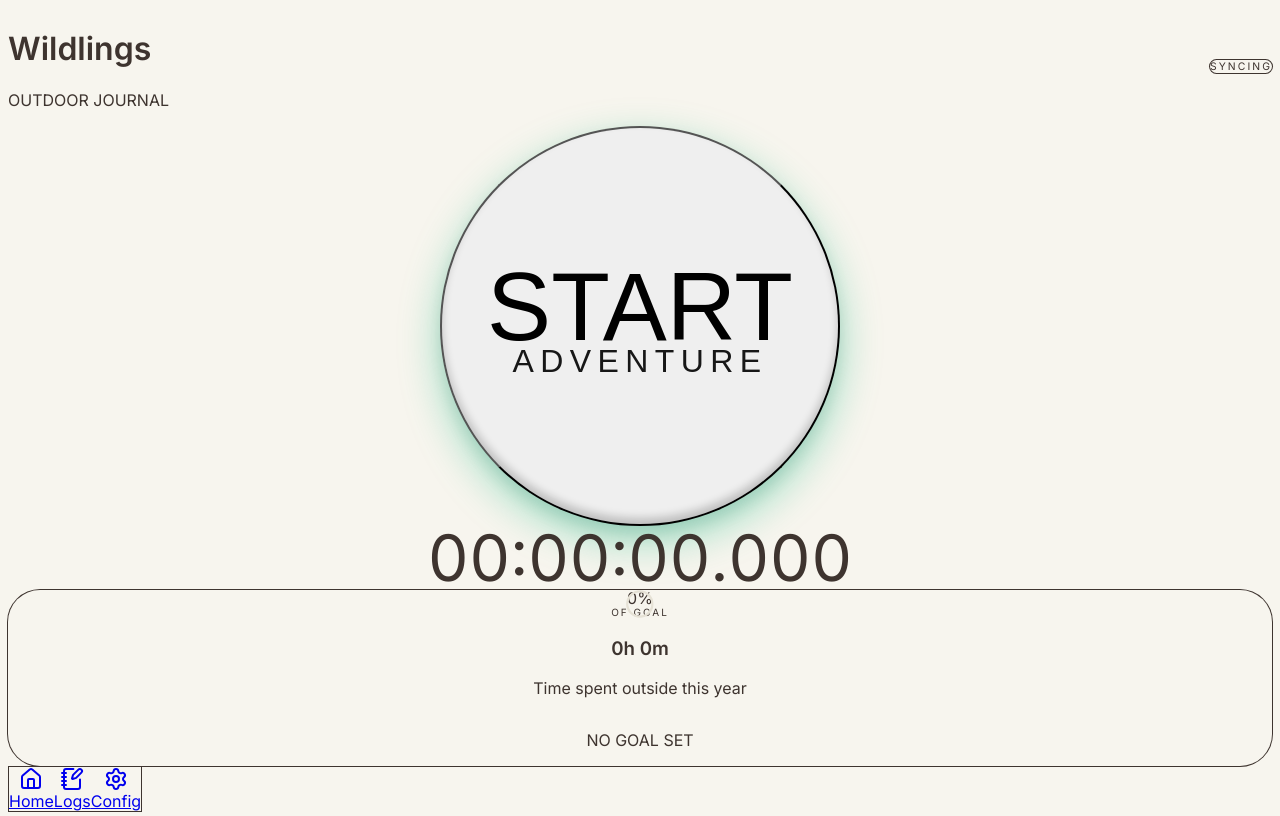
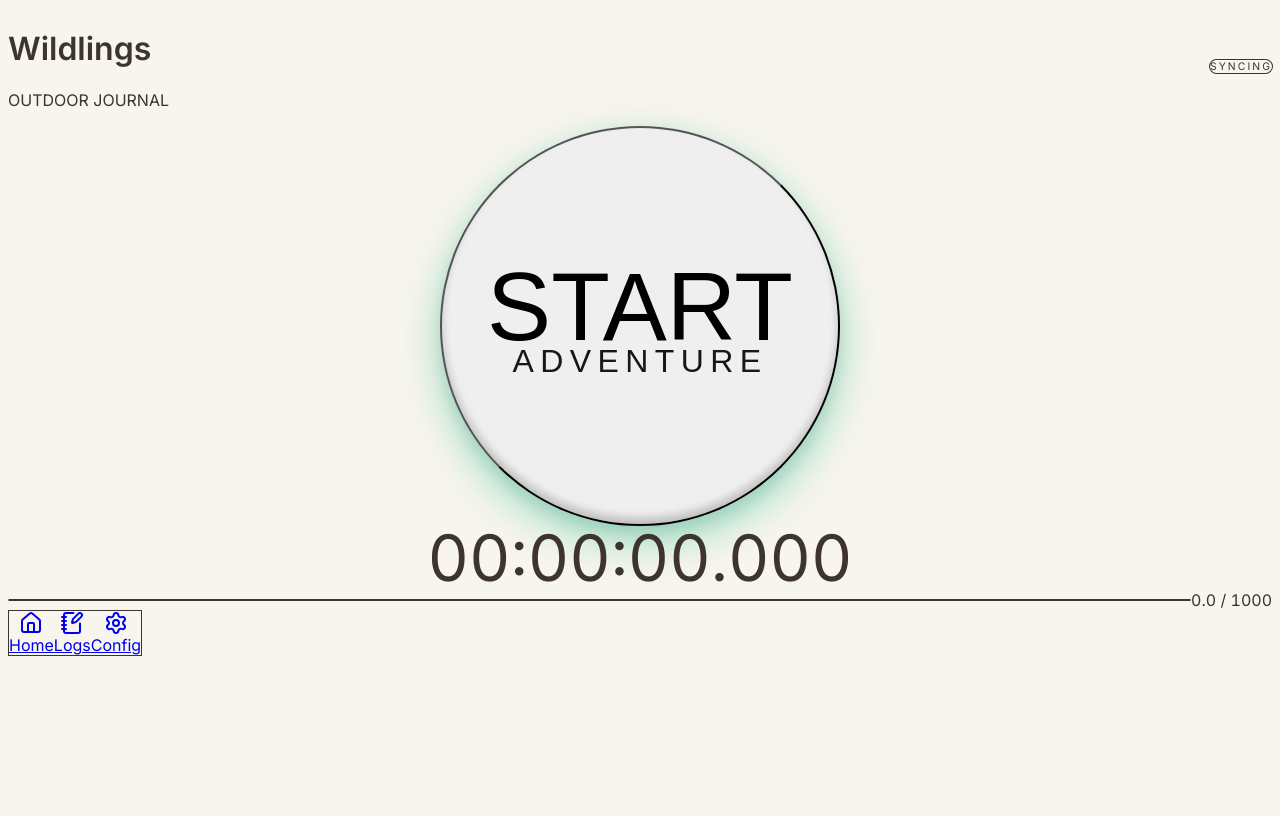
Before and after one commit to BrianMcBrayer/wildlings, a React (Vite) app in the folder app/: page / in a window 1280 px wide. Built offline with nearby package versions, Linux system fonts and the light colour scheme; no server answers.

Commit message:
fix(ui): use theme colors for StatsSummary progress bar
Replaces the black placeholder styles with 'wild-moss' and 'wild-sand' to match the application theme. Also updates the component to a linear layout.

```diff
--- a/app/src/components/StatsSummary.tsx
+++ b/app/src/components/StatsSummary.tsx
@@ -1,6 +1,5 @@
 import React from 'react';
 import type { WildlingsDb } from '../db/db';
-import { formatDurationHours } from '../db/stats';
 import { useStats } from '../hooks/useStats';
 
 type StatsSummaryProps = {
@@ -9,67 +8,21 @@ type StatsSummaryProps = {
 };
 
 export const StatsSummary = ({ db, year }: StatsSummaryProps) => {
-  const { yearHours, allTimeHours, yearlyGoalHours } = useStats(db, { year });
+  const { yearHours, yearlyGoalHours } = useStats(db, { year });
+  const effectiveGoal = yearlyGoalHours && yearlyGoalHours > 0 ? yearlyGoalHours : 1000;
 
-  const progressPercent =
-    yearlyGoalHours && yearlyGoalHours > 0
-      ? Math.min(100, Math.round((yearHours / yearlyGoalHours) * 100))
-      : 0;
-  const yearHoursLabel = formatDurationHours(yearHours);
-  const allTimeHoursLabel = formatDurationHours(allTimeHours);
+  const progressPercent = Math.min(100, (yearHours / effectiveGoal) * 100);
 
   return (
-    <div className="flex flex-col gap-6">
-      <div className="relative overflow-hidden rounded-[2rem] bg-white p-8 shadow-xl shadow-wild-sand/20 ring-1 ring-wild-sand transition-all hover:shadow-2xl hover:shadow-wild-sand/40">
-        <div className="flex flex-col items-center justify-center text-center">
-          <div className="relative mb-6 flex h-48 w-48 items-center justify-center">
-            {/* Background Circle */}
-            <svg className="absolute h-full w-full -rotate-90" viewBox="0 0 100 100">
-              <circle
-                cx="50"
-                cy="50"
-                r="45"
-                fill="none"
-                stroke="#E6E2D6"
-                strokeWidth="8"
-                strokeLinecap="round"
-              />
-              {/* Progress Circle */}
-              <circle
-                cx="50"
-                cy="50"
-                r="45"
-                fill="none"
-                stroke={yearHours > 0 ? '#2B4B3F' : 'transparent'}
-                strokeWidth="8"
-                strokeDasharray={`${progressPercent * 2.83}, 283`}
-                strokeLinecap="round"
-                className="transition-all duration-1000 ease-out"
-              />
-            </svg>
-
-            <div className="flex flex-col items-center gap-1">
-              <span className="font-serif text-5xl font-bold text-wild-moss leading-none">
-                {progressPercent}%
-              </span>
-              <span className="text-[10px] font-bold uppercase tracking-[0.2em] text-wild-stone/70">
-                Of Goal
-              </span>
-            </div>
-          </div>
-
-          <div className="space-y-1">
-            <h3 className="font-serif text-3xl font-medium text-wild-bark">{yearHoursLabel}</h3>
-            <p className="text-sm font-medium text-wild-stone">Time spent outside this year</p>
-          </div>
-
-          <div className="mt-6 flex items-center justify-center gap-2 rounded-full bg-wild-paper px-4 py-2">
-            <div className="h-1.5 w-1.5 rounded-full bg-wild-clay" />
-            <p className="text-xs font-bold uppercase tracking-widest text-wild-stone">
-              {yearlyGoalHours ? `Goal: ${yearlyGoalHours}h` : 'No goal set'}
-            </p>
-          </div>
-        </div>
+    <div className="flex w-full items-center gap-4 py-8">
+      <div className="h-3 flex-1 bg-wild-sand rounded-full overflow-hidden border border-wild-sand">
+        <div
+          className="h-full bg-wild-moss transition-all duration-300 ease-out"
+          style={{ width: `${progressPercent}%`, minWidth: yearHours > 0 ? '4px' : 0 }}
+        />
+      </div>
+      <div className="font-serif text-sm font-medium text-wild-bark shrink-0 tabular-nums">
+        {yearHours.toFixed(1)} / {effectiveGoal}
       </div>
     </div>
   );
```
Also changed, not shown: 1 other file (tests, documents, lock files or other folders).
